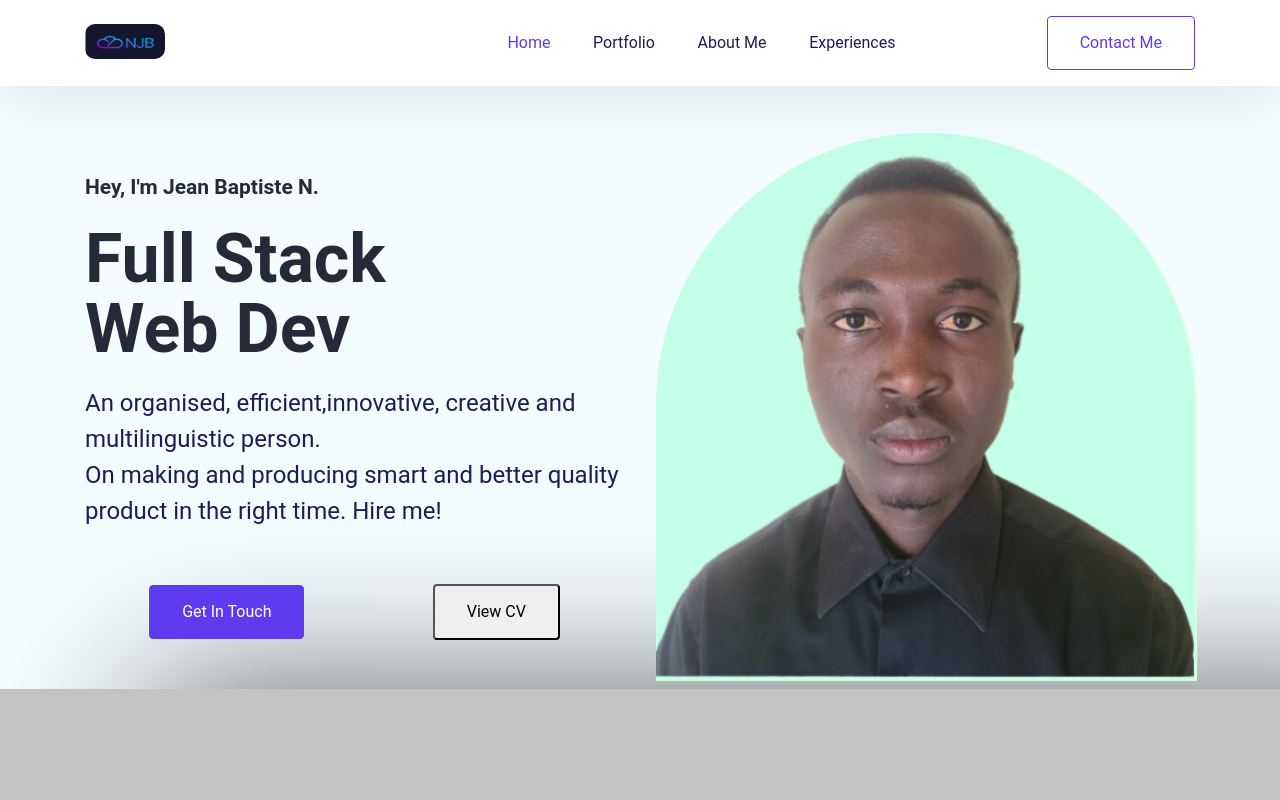
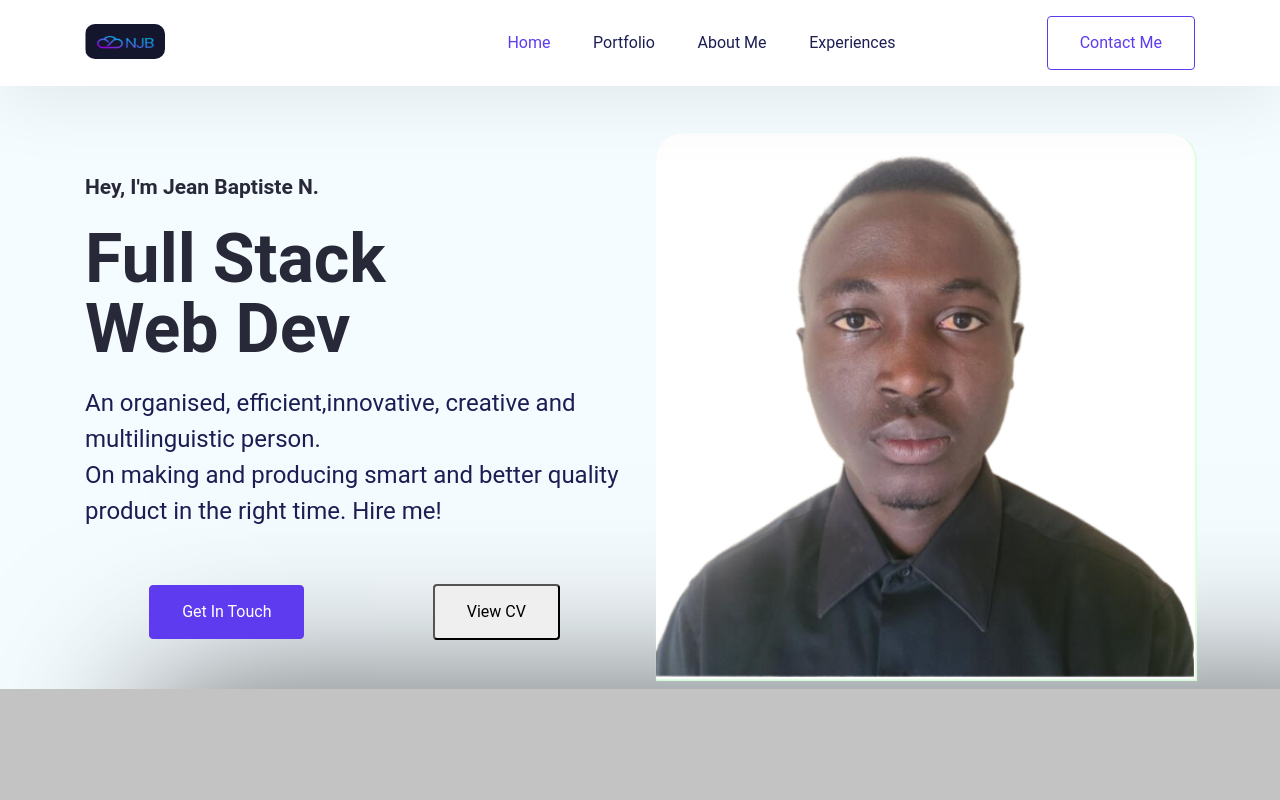
Before and after one commit to NIYIKIZA20/portifolio, a React (Create React App) app: page / in a window 1280 px wide. Shown: the top 800 px of the page. Built offline with nearby package versions, Linux system fonts and the light colour scheme.

Commit message:
hello sectio new change

```diff
--- a/src/App.css
+++ b/src/App.css
@@ -237,7 +237,7 @@ body {
   .heroSectionImg > img {
     width: 100%;
     height: auto;
-    border-radius: 50% 50% 0 0;
+    border-radius: 5% 5% 0 0;
     background-color: rgb(150,180, 150);
     box-shadow: 1px 1px 1px 1px rgb(220, 255, 223);
 
```
Also changed, not shown: src/Page/Home/MyPortifolio.js (+1 -15 lines), public/img/profile.png.
